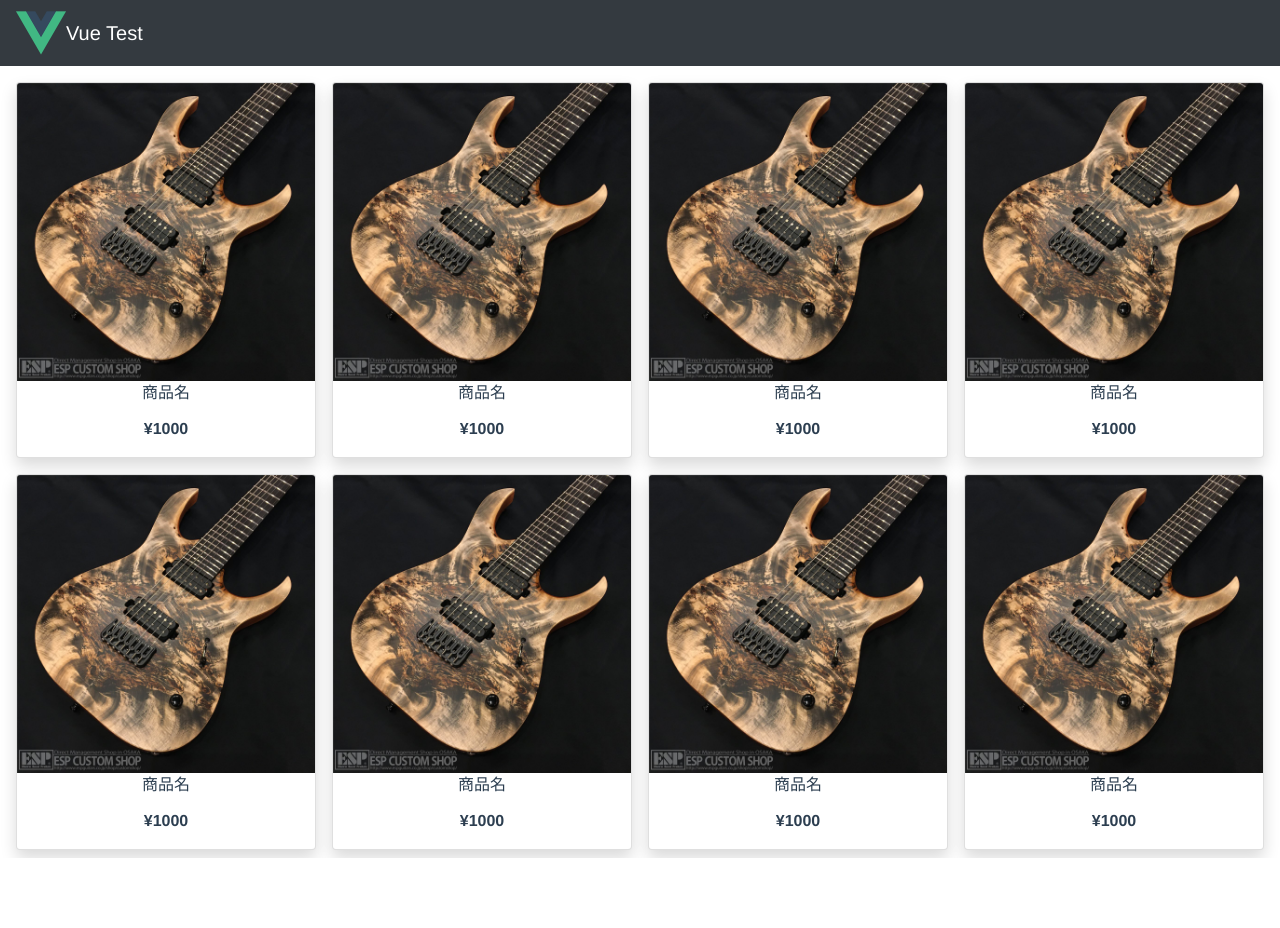
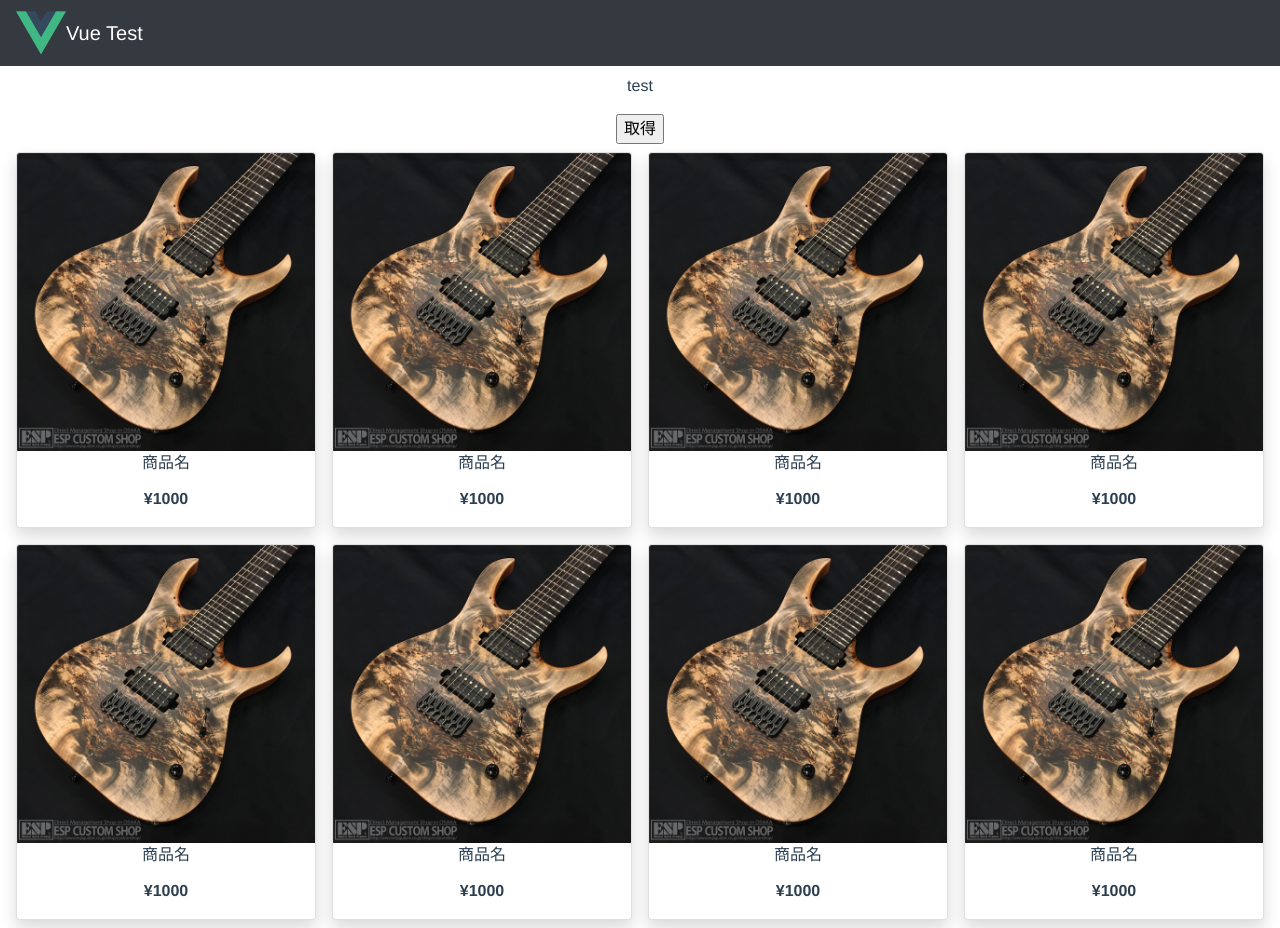
Before and after one commit to maito1201/vue-crawl-app, a Vue app: page / in a window 1280 px wide. Before the commit the page ends 858 px from the top, so only its background shows below. Built offline with nearby package versions, Linux system fonts and the light colour scheme.

Commit message:
install axios(test)

```diff
--- a/package.json
+++ b/package.json
@@ -8,9 +8,11 @@
     "lint": "vue-cli-service lint"
   },
   "dependencies": {
+    "axios": "^0.19.2",
     "bootstrap-vue": "^2.1.0",
     "core-js": "^3.6.4",
-    "vue": "^2.6.11"
+    "vue": "^2.6.11",
+    "vue-axios": "^2.1.5"
   },
   "devDependencies": {
     "@babel/polyfill": "^7.7.0",
--- a/src/components/Main.vue
+++ b/src/components/Main.vue
@@ -1,5 +1,7 @@
 <template>
   <div class='main'>
+    <p>{{data}}</p>
+    <input @click="getData" type="button" value="取得">
     <div class="row mr-2 ml-2">
       <div v-for="item in items" :key="item.id" class="col-md-3 col-sm-6 p-2">
         <div class="card p-0 pb-3 shadow">
@@ -27,12 +29,34 @@ function getItems(){
     { id: 8, name: "商品名", price: 1000, image: "画像URL" }
   ]
 }
+
 let items = getItems();
 export default {
   name: 'Main',
   data: function (){
     return {
-      items: items
+      items: items,
+      data: "test",
+      searchPath: "https://google.com"
+    }
+  },
+  methods: {
+    getData(){
+      this.axios.get(
+        this.searchPath, {
+          mode: 'no-cors',
+          headers: {
+            'Access-Control-Allow-Origin': '*',
+            'Content-Type': 'application/json',
+          },
+          withCredentials: true,
+          credentials: 'same-origin'
+        }
+      ).then((response) => {
+        this.data = response.data;
+      }).catch((e) => {
+        alert(e);
+      });
     }
   }
 }
--- a/src/main.js
+++ b/src/main.js
@@ -3,8 +3,10 @@ import 'mutationobserver-shim'
 import Vue from 'vue'
 import './plugins/bootstrap-vue'
 import App from './App.vue'
-
+import axios from 'axios'
+import VueAxios from 'vue-axios'
 Vue.config.productionTip = false
+Vue.use(VueAxios, axios)
 
 new Vue({
   render: h => h(App),
```
Also changed, not shown: 1 other file (tests, documents, lock files or other folders).
